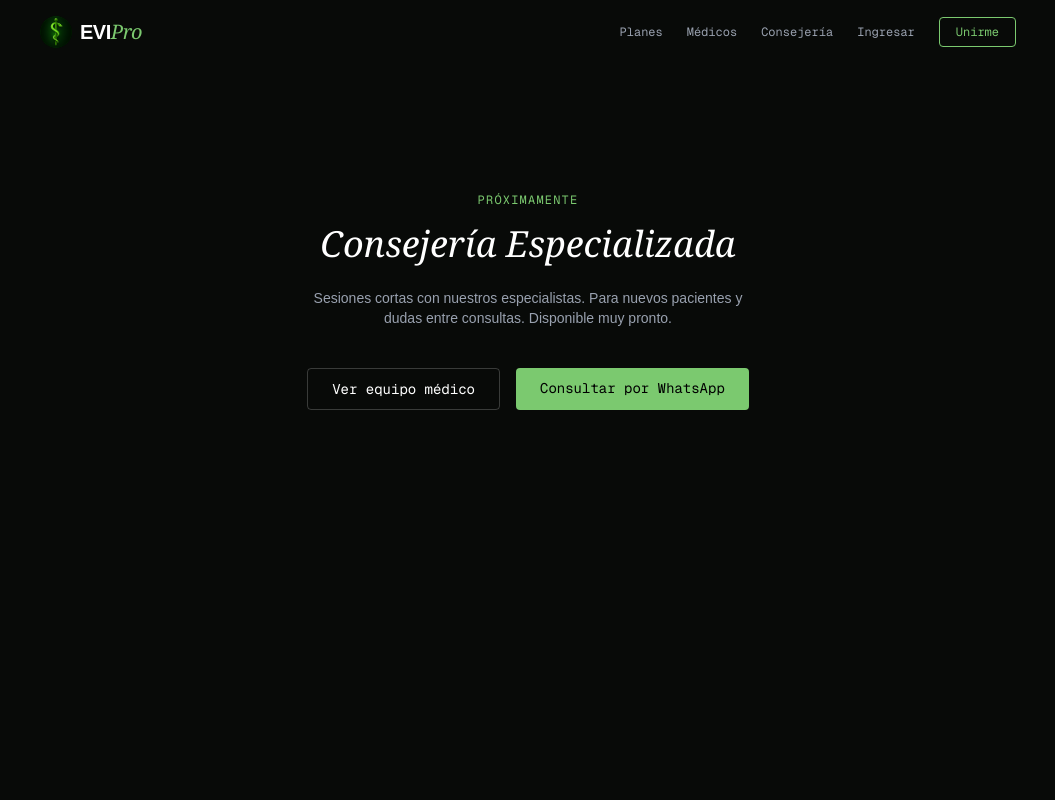
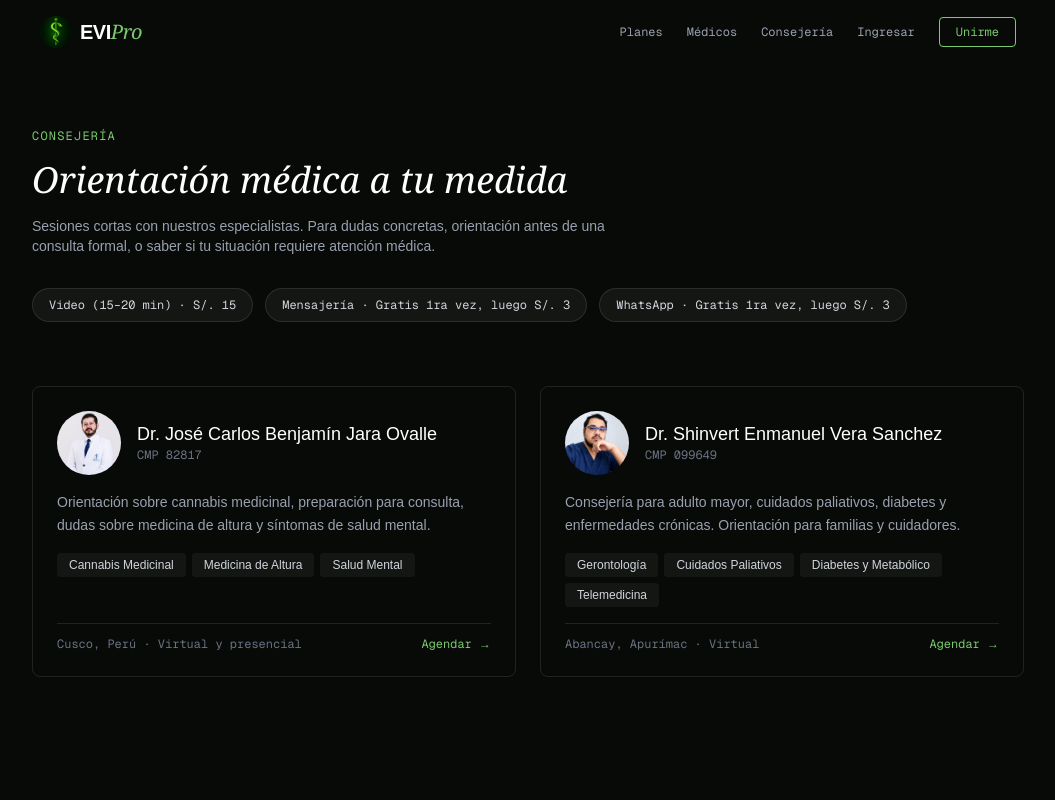
Before and after one commit to BENJASHIS/evipro-web, a Next.js app: page /consejeria in a window 1280 px wide. Shown: the top 800 px of the page, without its empty margins (112-1167 px from the left). Built offline with nearby package versions, Linux system fonts and the light colour scheme.

Commit message:
feat(consejeria): replace placeholder with doctor grid overview page

```diff
--- a/app/consejeria/page.tsx
+++ b/app/consejeria/page.tsx
@@ -1,38 +1,86 @@
 import type { Metadata } from 'next'
 import Nav from '@/app/components/Nav'
 import Link from 'next/link'
+import Image from 'next/image'
+import { DOCTORS } from '@/lib/doctors'
 
 export const metadata: Metadata = {
   title: 'Consejería — EVIPro',
-  description: 'Orientación médica especializada con los especialistas de EVIPro.',
+  description: 'Orientación médica especializada. Sesiones cortas con nuestros especialistas.',
 }
 
 export default function ConsejeriaPage() {
+  const counselingDoctors = DOCTORS.filter(d => d.counseling?.available)
+
   return (
     <main className="min-h-screen bg-[#080a08] text-white">
       <Nav />
-      <div className="max-w-5xl mx-auto px-4 py-32 text-center">
-        <p className="text-xs tracking-widest text-[#7bc96f] uppercase mb-4 font-mono">Próximamente</p>
-        <h1 className="text-4xl font-light font-serif italic mb-6">Consejería Especializada</h1>
-        <p className="text-gray-400 max-w-md mx-auto mb-10 text-sm">
-          Sesiones cortas con nuestros especialistas. Para nuevos pacientes y dudas entre consultas.
-          Disponible muy pronto.
+      <div className="max-w-5xl mx-auto px-4 py-16">
+        <p className="text-xs tracking-widest text-[#7bc96f] uppercase mb-4 font-mono">Consejería</p>
+        <h1 className="text-4xl font-light font-serif italic mb-4">
+          Orientación médica a tu medida
+        </h1>
+        <p className="text-gray-400 mb-8 max-w-xl text-sm">
+          Sesiones cortas con nuestros especialistas. Para dudas concretas, orientación antes de
+          una consulta formal, o saber si tu situación requiere atención médica.
         </p>
-        <div className="flex gap-4 justify-center">
-          <Link
-            href="/medicos"
-            className="border border-white/20 text-white px-6 py-2.5 rounded font-mono text-sm hover:border-white/50 transition-colors"
-          >
-            Ver equipo médico
-          </Link>
-          <a
-            href="https://wa.me/51942185939"
-            target="_blank"
-            rel="noopener noreferrer"
-            className="bg-[#7bc96f] text-black px-6 py-2.5 rounded font-mono text-sm hover:bg-[#6ab85f] transition-colors"
-          >
-            Consultar por WhatsApp
-          </a>
+
+        <div className="flex flex-wrap gap-3 mb-16">
+          {[
+            'Video (15–20 min) · S/. 15',
+            'Mensajería · Gratis 1ra vez, luego S/. 3',
+            'WhatsApp · Gratis 1ra vez, luego S/. 3',
+          ].map(label => (
+            <span
+              key={label}
+              className="text-xs bg-white/5 border border-white/10 px-4 py-2 rounded-full text-gray-300 font-mono"
+            >
+              {label}
+            </span>
+          ))}
+        </div>
+
+        <div className="grid md:grid-cols-2 gap-6">
+          {counselingDoctors.map(doctor => (
+            <div
+              key={doctor.slug}
+              className="border border-white/10 rounded-lg p-6 flex flex-col gap-4"
+            >
+              <div className="flex items-center gap-4">
+                <div className="relative w-16 h-16 rounded-full overflow-hidden shrink-0 bg-white/5">
+                  <Image src={doctor.photo} alt={doctor.name} fill className="object-cover" />
+                </div>
+                <div>
+                  <h2 className="text-white font-light text-lg leading-tight">{doctor.name}</h2>
+                  <p className="text-gray-500 text-xs font-mono mt-0.5">CMP {doctor.cmp}</p>
+                </div>
+              </div>
+
+              <p className="text-gray-400 text-sm leading-relaxed">
+                {doctor.counseling!.description}
+              </p>
+
+              <div className="flex flex-wrap gap-1.5">
+                {doctor.specialties.map(s => (
+                  <span key={s} className="text-xs bg-white/5 px-3 py-1 rounded text-gray-300">
+                    {s}
+                  </span>
+                ))}
+              </div>
+
+              <div className="flex items-center justify-between mt-auto pt-3 border-t border-white/10">
+                <p className="text-xs text-gray-500 font-mono">
+                  {doctor.location} · {doctor.modality}
+                </p>
+                <Link
+                  href={`/consejeria/${doctor.slug}`}
+                  className="text-xs font-mono text-[#7bc96f] hover:underline"
+                >
+                  Agendar →
+                </Link>
+              </div>
+            </div>
+          ))}
         </div>
       </div>
     </main>
```
